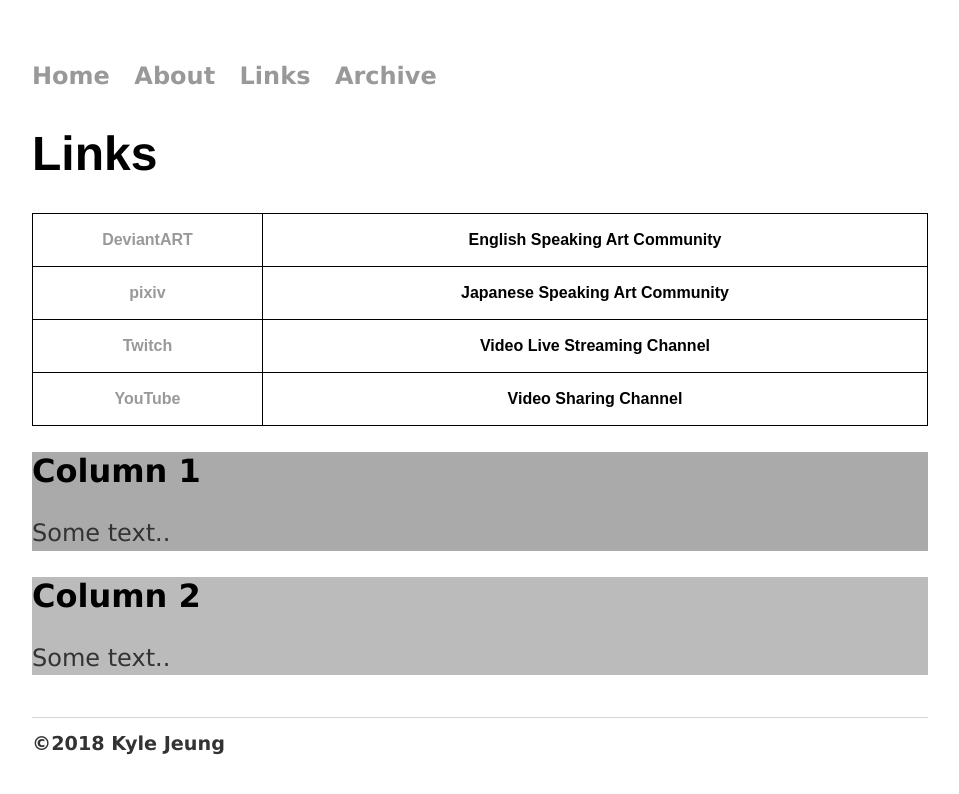
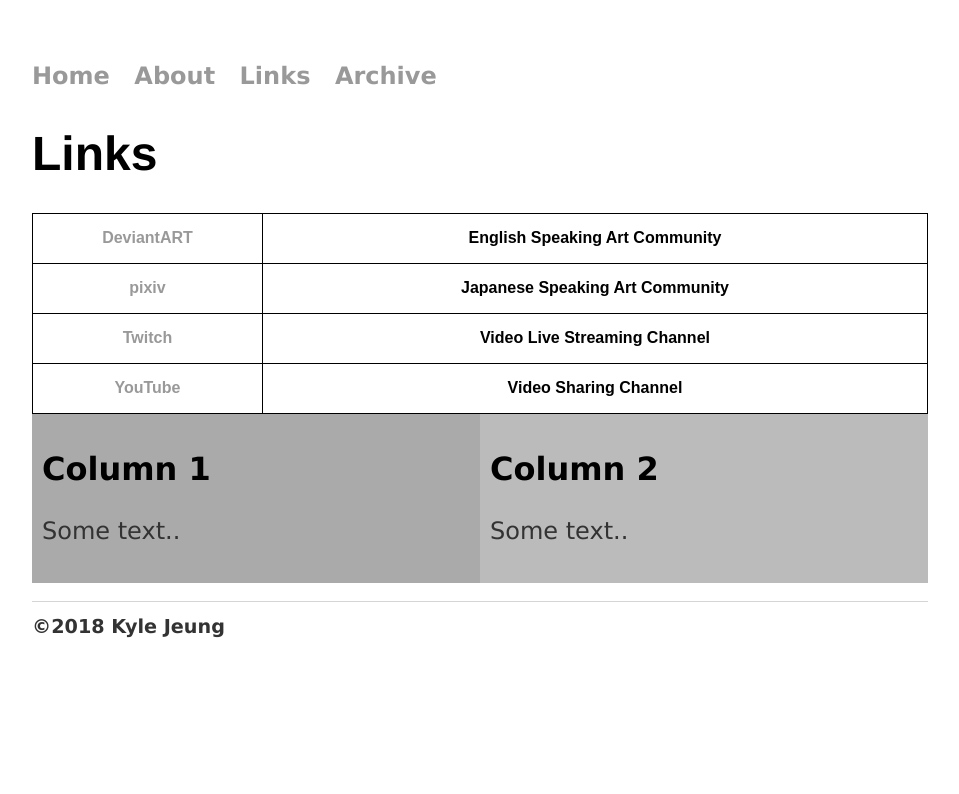
Before and after one commit to jeungkyle/portfolio, a Jekyll site: the page built from links/index.html, in a window 1280 px wide. Shown: the top 794 px of the page, without its empty margins (160-1119 px from the left). Built offline with Jekyll 4.4.1, drawn with Linux system fonts in a browser that asks for light colours.

Commit message:
Update main.css

```diff
--- a/css/main.css
+++ b/css/main.css
@@ -70,3 +70,19 @@
 th {
     height: 50px;
 }
+
+* {
+    box-sizing: border-box;
+}
+/* Create two equal columns that floats next to each other */
+.column {
+    float: left;
+    width: 50%;
+    padding: 10px;
+}
+/* Clear floats after the columns */
+.row:after {
+    content: "";
+    display: table;
+    clear: both;
+}
```
